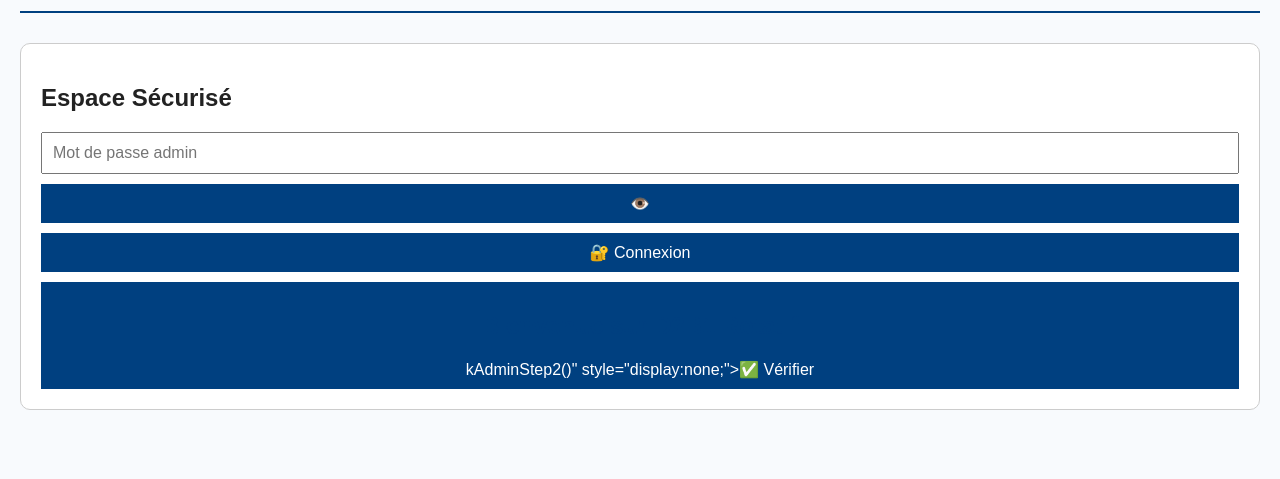
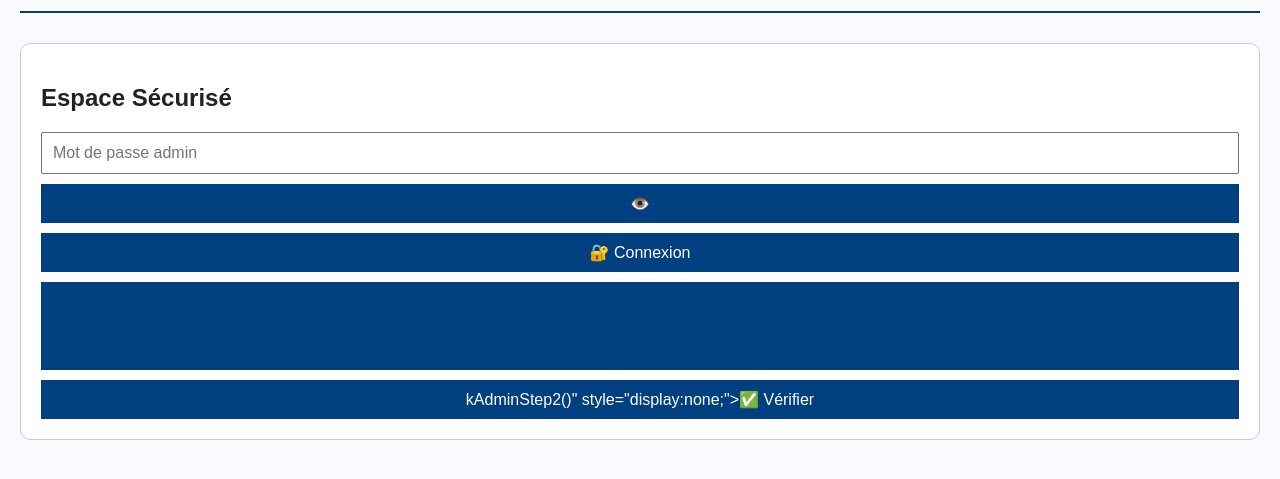
Before and after one commit to JID33/D2B1-V2.2, a plain HTML site: page index.html in a window 1280 px wide. Shown: the part 163-642 px from the top of the page. Drawn offline with Linux system fonts and the light colour scheme; files whose address does not match are found by name.

Commit message:
Update index.html

```diff
--- a/index.html
+++ b/index.html
@@ -29,6 +29,7 @@
   <title>D2B1 - Système Rotatif</title>
   <link rel="stylesheet" href="style.css"/>
 </head>
+   <html>
 <body>
   <div id="app">
     <h1>Bienvenue sur D2B1 Rotatif</h1>
@@ -42,7 +43,7 @@
   <script src="script.js"></script>
 </body>
 </html>
-kAdminStep2()" style="display:none;">✅ Vérifier</button>
+    <button> kAdminStep2()" style="display:none;">✅ Vérifier</button>
     </section>
 
     <section id="dashboard" style="display:none;">
```
